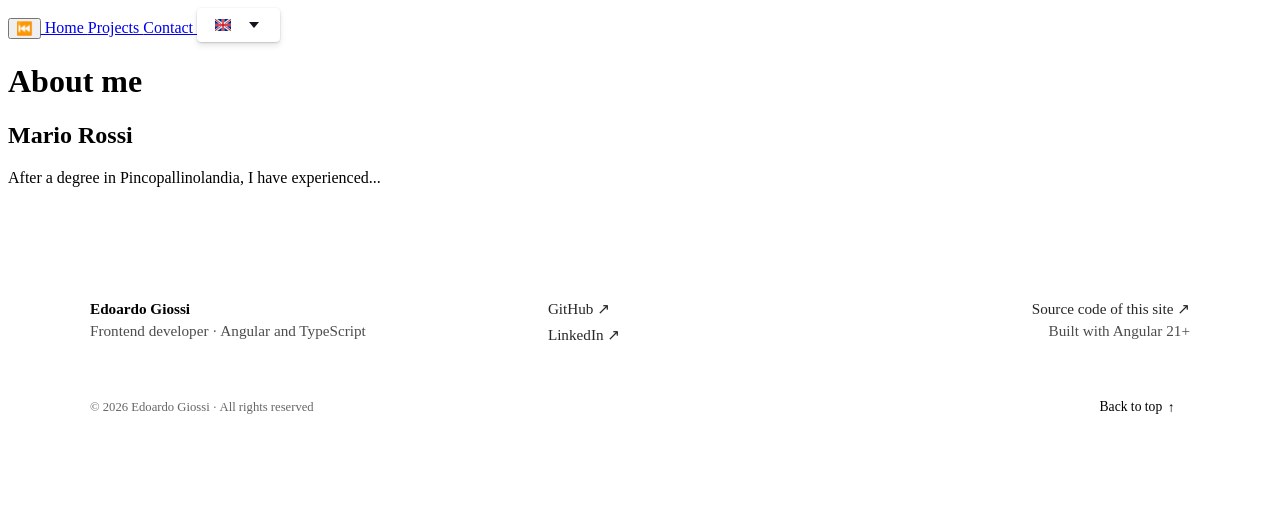
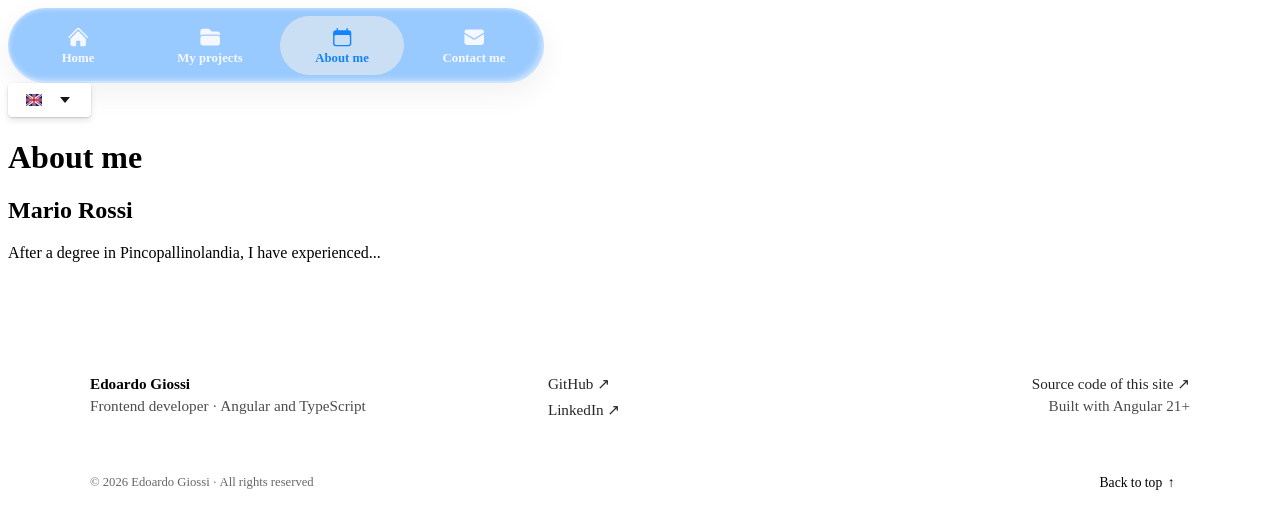
Before and after one commit to Edoardo-NameNotFoundError/MyPersonalPortfolio, an Angular app: page /en/chi-sono in a window 1280 px wide. Shown: the top 528 px of the page. Built offline with nearby package versions, Linux system fonts and the light colour scheme.

Commit message:
Closes #16 - implementazione di una nuova navbar, test di esposizione del progetto

```diff
--- a/src/app/components/navbar-component/navbar-component.html
+++ b/src/app/components/navbar-component/navbar-component.html
@@ -1,6 +1,77 @@
-<button class="go-back-btn" (click)="goBack()">⏮️</button>
-@for(route of otherRoutes(); track route.path) {
-    <a [routerLink]="['/', i18n.lang(), route.path]">
-        {{ route.labelKey | t }}
+<div class="menu">
+
+    <!-- SEZIONE ICONA HOME -->
+    <a
+    [routerLink]="['/', i18n.lang(), 'home']"
+    routerLinkActive="active"
+    >
+    <svg
+        xmlns="http://www.w3.org/2000/svg"
+        viewBox="0 0 24 24"
+        fill="currentColor"
+        class="size-6"
+    >
+        <path
+        d="M11.47 3.841a.75.75 0 0 1 1.06 0l8.69 8.69a.75.75 0 1 0 1.06-1.061l-8.689-8.69a2.25 2.25 0 0 0-3.182 0l-8.69 8.69a.75.75 0 1 0 1.061 1.06l8.69-8.689Z"
+        ></path>
+        <path
+        d="m12 5.432 8.159 8.159c.03.03.06.058.091.086v6.198c0 1.035-.84 1.875-1.875 1.875H15a.75.75 0 0 1-.75-.75v-4.5a.75.75 0 0 0-.75-.75h-3a.75.75 0 0 0-.75.75V21a.75.75 0 0 1-.75.75H5.625a1.875 1.875 0 0 1-1.875-1.875v-6.198a2.29 2.29 0 0 0 .091-.086L12 5.432Z"
+        ></path>
+    </svg>
+
+    <span>{{ getNavBarLabels('home') }}</span>
     </a>
-}
+
+    <!-- SEZIONE ICONA PROGETTI -->
+    <a
+    [routerLink]="['/', i18n.lang(), 'progetti']"
+    routerLinkActive="active"
+    >
+    <svg
+        xmlns="http://www.w3.org/2000/svg"
+        viewBox="0 0 24 24"
+        fill="currentColor"
+        class="size-6"
+    >
+        <path
+        d="M19.5 21a3 3 0 0 0 3-3v-4.5a3 3 0 0 0-3-3h-15a3 3 0 0 0-3 3V18a3 3 0 0 0 3 3h15ZM1.5 10.146V6a3 3 0 0 1 3-3h5.379a2.25 2.25 0 0 1 1.59.659l2.122 2.121c.14.141.331.22.53.22H19.5a3 3 0 0 1 3 3v1.146A4.483 4.483 0 0 0 19.5 9h-15a4.483 4.483 0 0 0-3 1.146Z"
+        ></path>
+    </svg>
+
+    <span>{{ getNavBarLabels('progetti') }}</span>
+    </a>
+
+    <!-- SEZIONE ICONA CHI SONO -->
+    <a
+    [routerLink]="['/', i18n.lang() ,'chi-sono']"
+    routerLinkActive="active"
+    >
+    <svg
+        xmlns="http://www.w3.org/2000/svg"
+        viewBox="0 0 24 24"
+        fill="currentColor"
+        class="size-6"
+    >
+        <path
+        fill-rule="evenodd"
+        d="M6.75 2.25A.75.75 0 0 1 7.5 3v1.5h9V3A.75.75 0 0 1 18 3v1.5h.75a3 3 0 0 1 3 3v11.25a3 3 0 0 1-3 3H5.25a3 3 0 0 1-3-3V7.5a3 3 0 0 1 3-3H6V3a.75.75 0 0 1 .75-.75Zm13.5 9a1.5 1.5 0 0 0-1.5-1.5H5.25a1.5 1.5 0 0 0-1.5 1.5v7.5a1.5 1.5 0 0 0 1.5 1.5h13.5a1.5 1.5 0 0 0 1.5-1.5v-7.5Z"
+        clip-rule="evenodd"
+        ></path>
+    </svg>
+
+    <span>{{ getNavBarLabels('chiSono') }}</span>
+    </a>
+
+    <!-- SEZIONE ICONA CONTATTI -->
+    <a
+    [routerLink]="['/', i18n.lang(), 'contatti']"
+    routerLinkActive="active"
+    >
+        <svg xmlns="http://www.w3.org/2000/svg" viewBox="0 0 24 24" fill="currentColor" class="size-6">
+        <path d="M1.5 8.67v8.58a3 3 0 0 0 3 3h15a3 3 0 0 0 3-3V8.67l-8.928 5.493a3 3 0 0 1-3.144 0L1.5 8.67Z" />
+        <path d="M22.5 6.908V6.75a3 3 0 0 0-3-3h-15a3 3 0 0 0-3 3v.158l9.714 5.978a1.5 1.5 0 0 0 1.572 0L22.5 6.908Z" />
+        </svg>
+        <span>{{ getNavBarLabels('contatti') }}</span>
+    </a>
+
+</div>
--- a/src/app/components/navbar-component/navbar-component.scss
+++ b/src/app/components/navbar-component/navbar-component.scss
@@ -0,0 +1,87 @@
+.menu {
+  /* position: fixed;
+  left: 50%;
+  bottom: 12px;
+  bottom: calc(12px + env(safe-area-inset-bottom)); */
+  /* transform: translateX(-50%); */
+  width: calc(100% - 20px);
+  max-width: 520px;
+  backdrop-filter: blur(12px) saturate(180%) contrast(200%);
+  -webkit-backdrop-filter: blur(12px) saturate(180%) contrast(200%);
+  background: rgba(0, 122, 255, 0.404);
+  border: 1px solid var(--glass-border);
+  box-shadow: 0 10px 30px rgba(0, 0, 0, 0.06);
+  padding: 8px;
+  border-radius: 99rem;
+  display: flex;
+  justify-content: center;
+  gap: 8px;
+  z-index: 50;
+}
+
+.menu::after {
+  content: "";
+  position: absolute;
+  inset: 0;
+  border-radius: inherit;
+  box-shadow:
+    inset 2px 2px 5px -2px rgba(255, 255, 255, 0.4),
+    inset -2px -2px 5px 2px rgba(255, 255, 255, 0.4),
+    inset 0 -2px 0 rgba(255, 255, 255, 0.2);
+  pointer-events: none;
+  z-index: -1;
+}
+
+.menu a {
+  display: flex;
+  flex-direction: column;
+  align-items: center;
+  flex: 1 1 0;
+  min-width: 0;
+  color: rgba(255, 255, 255, 90%);
+  text-decoration: none;
+  padding: 10px 6px;
+  border-radius: 999rem;
+  -webkit-tap-highlight-color: transparent;
+  transition:
+    background 0.18s var(--ease-spring),
+    color 0.18s var(--ease-spring),
+    transform 0.18s var(--ease-spring),
+    box-shadow 0.3s ease-in-out;
+}
+
+.menu a:hover {
+  transition:
+    background 0.18s var(--ease-spring),
+    color 0.18s var(--ease-spring),
+    transform 0.18s var(--ease-spring),
+    box-shadow 0.3s ease-in-out;
+  background-color: rgba(255, 255, 255, 30%);
+  box-shadow:
+    inset 2px 2px 5px -2px rgba(255, 255, 255, 0.4),
+    inset -2px -1px 5px 0 rgba(255, 255, 255, 0.4),
+    inset 0 -2px 0 rgba(255, 255, 255, 0.2);
+  transform: rotate(2.2);
+  color: rgba(0, 122, 255, 70%);
+}
+
+.menu a svg {
+  width: 1.4rem;
+  font-size: 1.4rem;
+}
+
+.menu a span {
+  font-size: 0.8rem;
+  font-weight: 600;
+  line-height: 1;
+  margin-top: 4px;
+}
+
+.menu a.active {
+  background: rgb(237, 237, 237, 60%);
+  color: rgba(0, 122, 255, 90%);
+}
+
+.menu a:active {
+  transform: scale(0.98);
+}
--- a/src/app/components/navbar-component/navbar-component.ts
+++ b/src/app/components/navbar-component/navbar-component.ts
@@ -1,72 +1,18 @@
-import { Component, inject, computed } from '@angular/core';
-import { Location } from '@angular/common';
-import { Router, Route, NavigationEnd, RouterModule } from '@angular/router';
-import { toSignal } from '@angular/core/rxjs-interop';
-import { filter, map } from 'rxjs';
-
+import { Component, inject } from '@angular/core';
+import { RouterModule } from '@angular/router';
 import { LanguageService } from '../../i18n/language.service';
-import { TPipe } from '../../i18n/t.pipe';
-
-interface NavLink {
-  path: string,
-  labelKey: string
-}
 
 @Component({
   selector: 'app-navbar-component',
   standalone: true,
-  imports: [RouterModule, TPipe],
+  imports: [RouterModule],
   templateUrl: './navbar-component.html',
   styleUrl: './navbar-component.scss',
 })
-
-
 export class NavbarComponent {
-  private router = inject(Router);
-  private location = inject(Location);
-
   i18n = inject(LanguageService);
 
-  private readonly menuRoute : NavLink[] = this.extractValidMenuRoutes();
-
-  private readonly currentUrl = toSignal(
-    this.router.events.pipe(
-      filter((event): event is NavigationEnd => event instanceof NavigationEnd),
-      map(event => event.urlAfterRedirects)
-    ),
-    {initialValue: this.router.url}
-  );
-
-  protected readonly otherRoutes = computed(() => {
-    const url = this.currentUrl();
-    return this.menuRoute.filter(route => !url.endsWith(`/${route.path}`));
-  })
-
-  private extractValidMenuRoutes(): NavLink[] {
-    const langRoute = this.router.config.find(route => route.path === ':lang');
-    const childRoutes = langRoute?.children ?? []; //fallback
-
-    return childRoutes
-      .filter(route => this.isValidRoute(route))
-      .map(route => this.mapToNavLink(route));
-  }
-
-  private isValidRoute(route: Route): boolean {
-    const hasPath = typeof route.path === 'string';
-    const isVisibleFromMenu = route.data?.['showInMenu'] === true;
-    const hasLabel = typeof route.data?.['labelKey'] === 'string';
-
-    return hasPath && isVisibleFromMenu && hasLabel;
-  }
-
-  private mapToNavLink(route: Route): NavLink {
-    return {
-      path: route.path as string,
-      labelKey: route.data?.['labelKey'] as string
-    }
-  };
-
-  goBack(){
-    this.location.back();
+  getNavBarLabels(value : string): string {
+    return this.i18n.t(`nav.${value}`);
   }
 }
--- a/src/app/components/progetti-component/progetti-component.html
+++ b/src/app/components/progetti-component/progetti-component.html
@@ -1 +1,35 @@
-<p>progetti-component works!</p>
+<section class="projects-grid">
+
+  @for (project of projectsArray; track project.id) {
+
+    <article class="project-card">
+
+      <h2>{{ getText(project.title) }}</h2>
+
+      <span class="badge-size">{{ getProjectLabel('size') }}: {{ project.size }}</span>
+
+      <div class="content">
+        <h3>{{ getProjectLabel('problem') }}</h3>
+        <p>{{ getText(project.problem) }}</p>
+
+        <h3>Soluzione</h3>
+        <p>{{ getText(project.solution)}}</p>
+
+
+        <h3>{{ getProjectLabel('description') }}</h3>
+        <p>{{ getText(project.description) }}</p>
+      </div>
+
+      <div class="tech-stack">
+        @for (tech of project.technologies; track tech) {
+          <span class="tech-tag">{{ tech }}</span>
+        }
+      </div>
+
+    </article>
+
+  } @empty {
+    <p>Nessun progetto disponibile al momento.</p>
+  }
+
+</section>
--- a/src/app/components/progetti-component/progetti-component.ts
+++ b/src/app/components/progetti-component/progetti-component.ts
@@ -1,9 +1,27 @@
-import { Component } from '@angular/core';
+import { Component, inject } from '@angular/core';
+
+import { PROJECTS } from '../../assets/project.data';
+import { LanguageService } from '../../i18n/language.service';
+import { LocalizedString } from '../../../models/project.interface';
 
 @Component({
   selector: 'app-progetti-component',
+  standalone: true,
   imports: [],
   templateUrl: './progetti-component.html',
   styleUrl: './progetti-component.scss',
 })
-export class ProgettiComponent {}
+export class ProgettiComponent {
+  readonly projectsArray = PROJECTS;
+  readonly langService = inject(LanguageService);
+
+  getText(value: string | LocalizedString): string {
+    if(typeof value === "string") return value;
+    return value[this.langService.lang()];
+  }
+
+  getProjectLabel(value: string): string {
+    return this.langService.t(`projects.labels.${value}`);
+  }
+
+}
--- a/src/app/i18n/translations/en.ts
+++ b/src/app/i18n/translations/en.ts
@@ -14,7 +14,7 @@ export const en: Dictionary = {
         home: 'Home',
         chiSono: 'About me',
         progetti: 'My projects',
-        contatti: 'Contact',
+        contatti: 'Contact me',
         indietro: 'Back'
     },
 
@@ -35,4 +35,14 @@ export const en: Dictionary = {
         diritti: 'All rights reserved',
         suInCima: 'Back to top'
     },
+
+    projects: {
+        labels: {
+        size: 'Size',
+        problem: 'The Problem',
+        solution: 'The Solution',
+        description: 'Description',
+        technologies: 'Tech Stack'
+        }
+    }
 };
--- a/src/app/i18n/translations/it.ts
+++ b/src/app/i18n/translations/it.ts
@@ -33,6 +33,16 @@ export const it = {
         diritti: 'Tutti i diritti riservati',
         suInCima: 'Torna su'
     },
+
+    projects: {
+        labels: {
+            size: 'Dimensione',
+            problem: 'Il Problema',
+            solution: 'La Soluzione',
+            description: 'Descrizione',
+            technologies: 'Tecnologie utilizzate'
+        }
+    }
 };
 
 export type Dictionary = typeof it;
```
